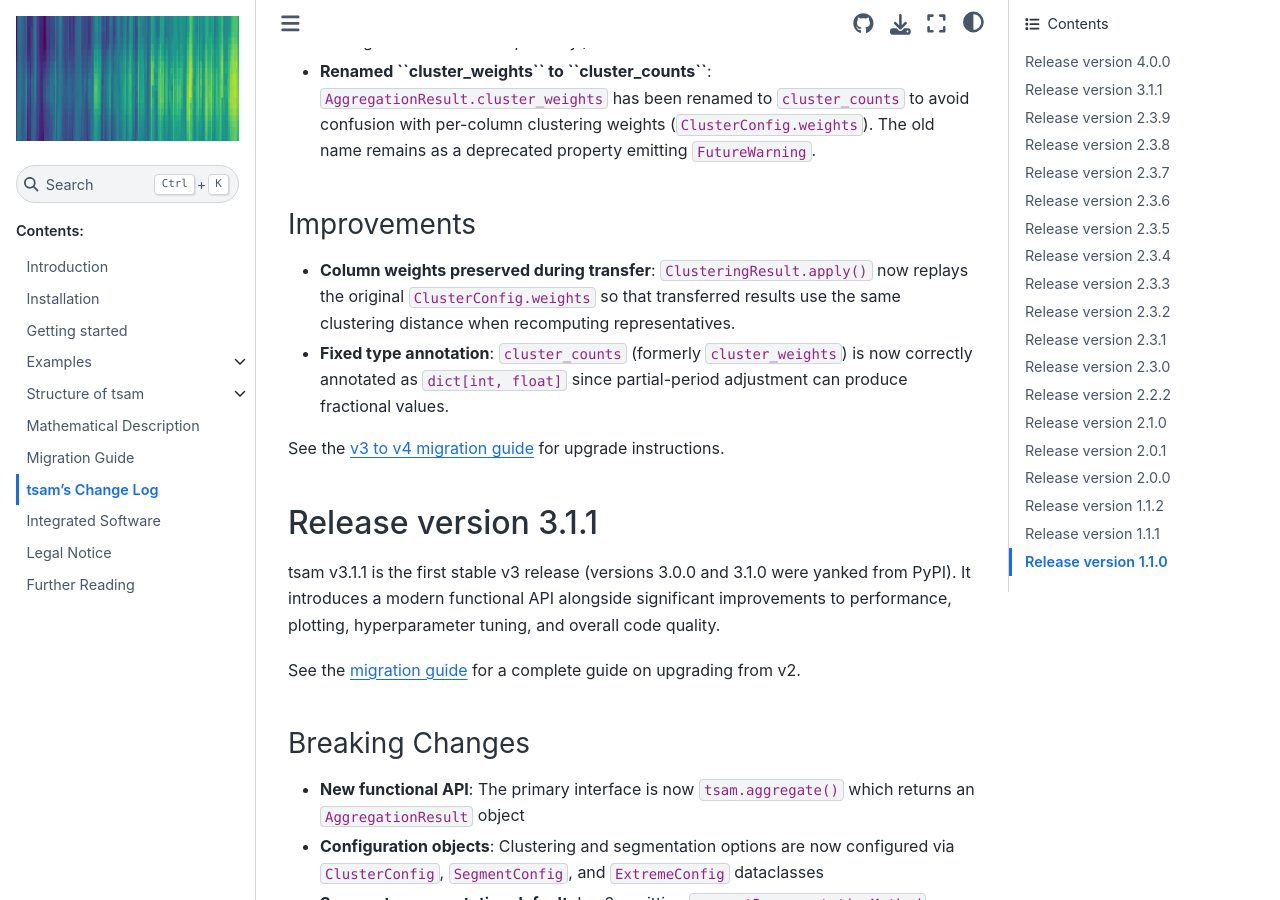
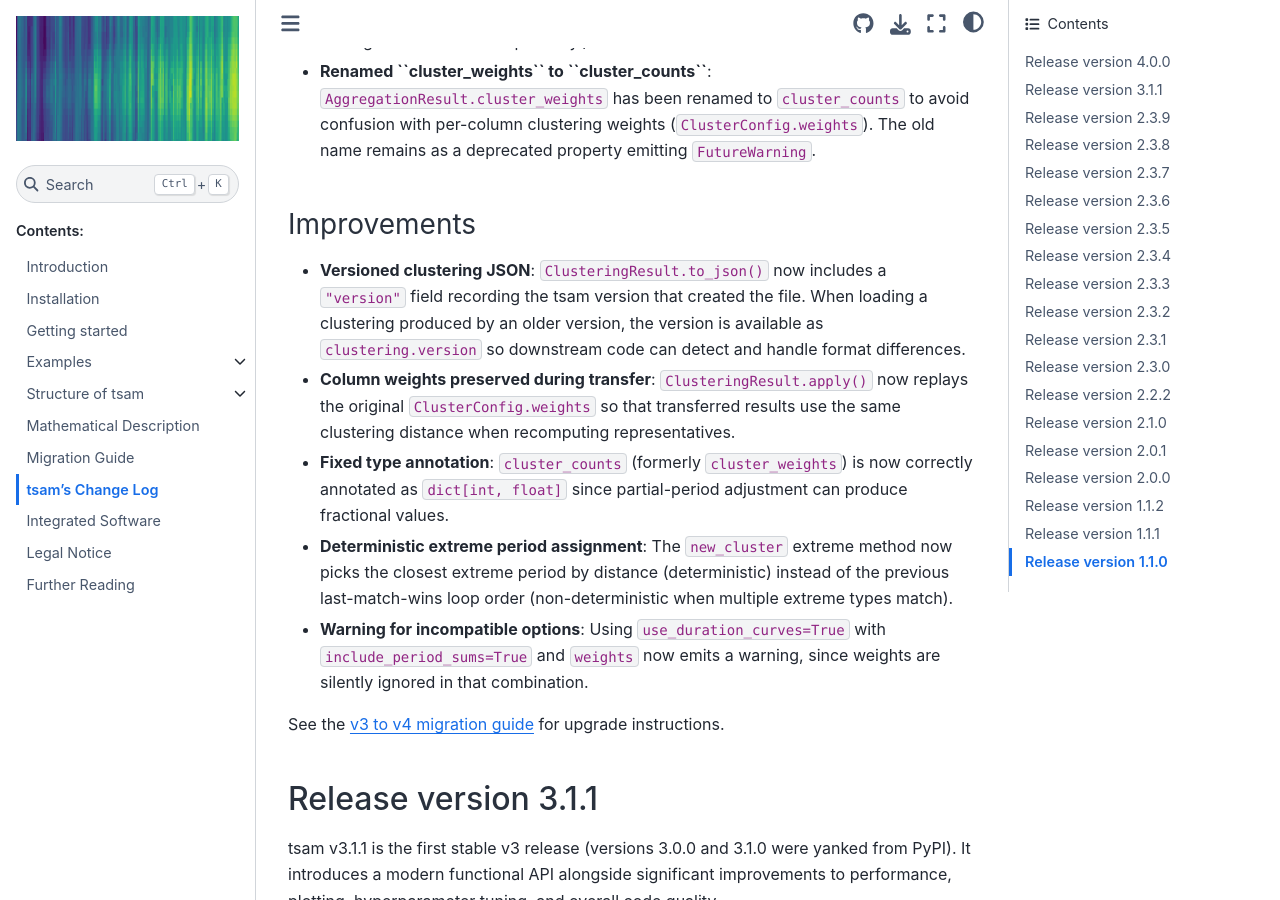
Before and after one commit to FZJ-IEK3-VSA/tsam, a Sphinx documentation site: the page built from docs/source/newsDoc.rst, in a window 1280 px wide and 900 px high, scrolled down 1435 px. Built offline with Sphinx 7.4.7 and the Sphinx Book theme 1.1.4, drawn with Linux system fonts in a browser that asks for light colours; formulas are drawn with MathJax 3; pages that are not in the unit, such as notebooks, are missing from menus.

Commit message:
feat: add version field to ClusteringResult JSON + document behavioral changes
- ClusteringResult.to_dict() now includes a "version" field recording the
  tsam version that created the clustering. Old JSON files without a version
  field load with version=None for backward compat.
- Document extreme period determinism fix and DC+weights warning in changelog

Co-Authored-By: Claude Opus 4.6 (1M context) <noreply@anthropic.com>

```diff
--- a/docs/source/newsDoc.rst
+++ b/docs/source/newsDoc.rst
@@ -67,6 +67,11 @@ Breaking Changes
 Improvements
 ============
 
+* **Versioned clustering JSON**: ``ClusteringResult.to_json()`` now includes a
+  ``"version"`` field recording the tsam version that created the file. When loading
+  a clustering produced by an older version, the version is available as
+  ``clustering.version`` so downstream code can detect and handle format differences.
+
 * **Column weights preserved during transfer**: ``ClusteringResult.apply()`` now replays
   the original ``ClusterConfig.weights`` so that transferred results use the same
   clustering distance when recomputing representatives.
@@ -74,6 +79,14 @@ Improvements
 * **Fixed type annotation**: ``cluster_counts`` (formerly ``cluster_weights``) is now
   correctly annotated as ``dict[int, float]`` since partial-period adjustment can produce
   fractional values.
+
+* **Deterministic extreme period assignment**: The ``new_cluster`` extreme method now
+  picks the closest extreme period by distance (deterministic) instead of the previous
+  last-match-wins loop order (non-deterministic when multiple extreme types match).
+
+* **Warning for incompatible options**: Using ``use_duration_curves=True`` with
+  ``include_period_sums=True`` and ``weights`` now emits a warning, since weights are
+  silently ignored in that combination.
 
 See the :ref:`v3 to v4 migration guide <migration_v3_to_v4>` for upgrade instructions.
 
```
Also changed, not shown: 1 other file.
